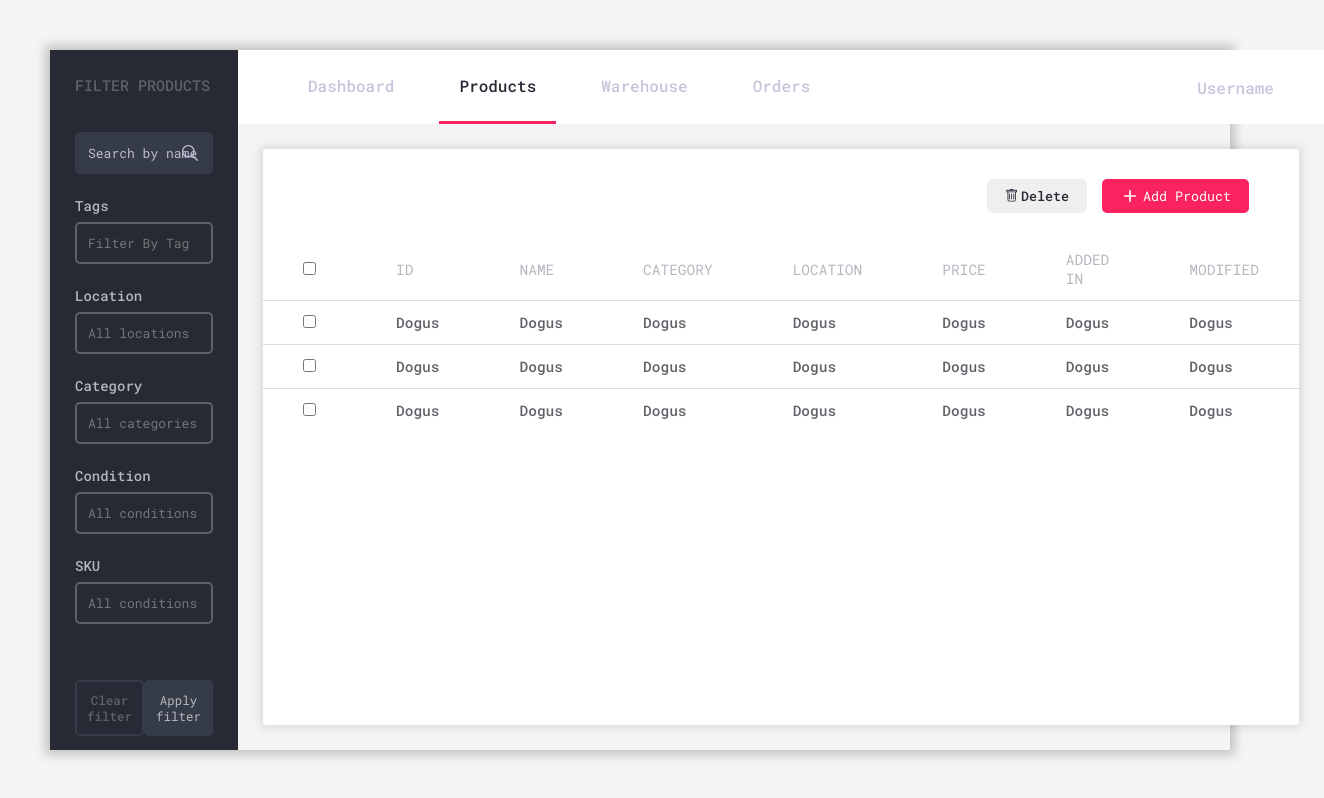
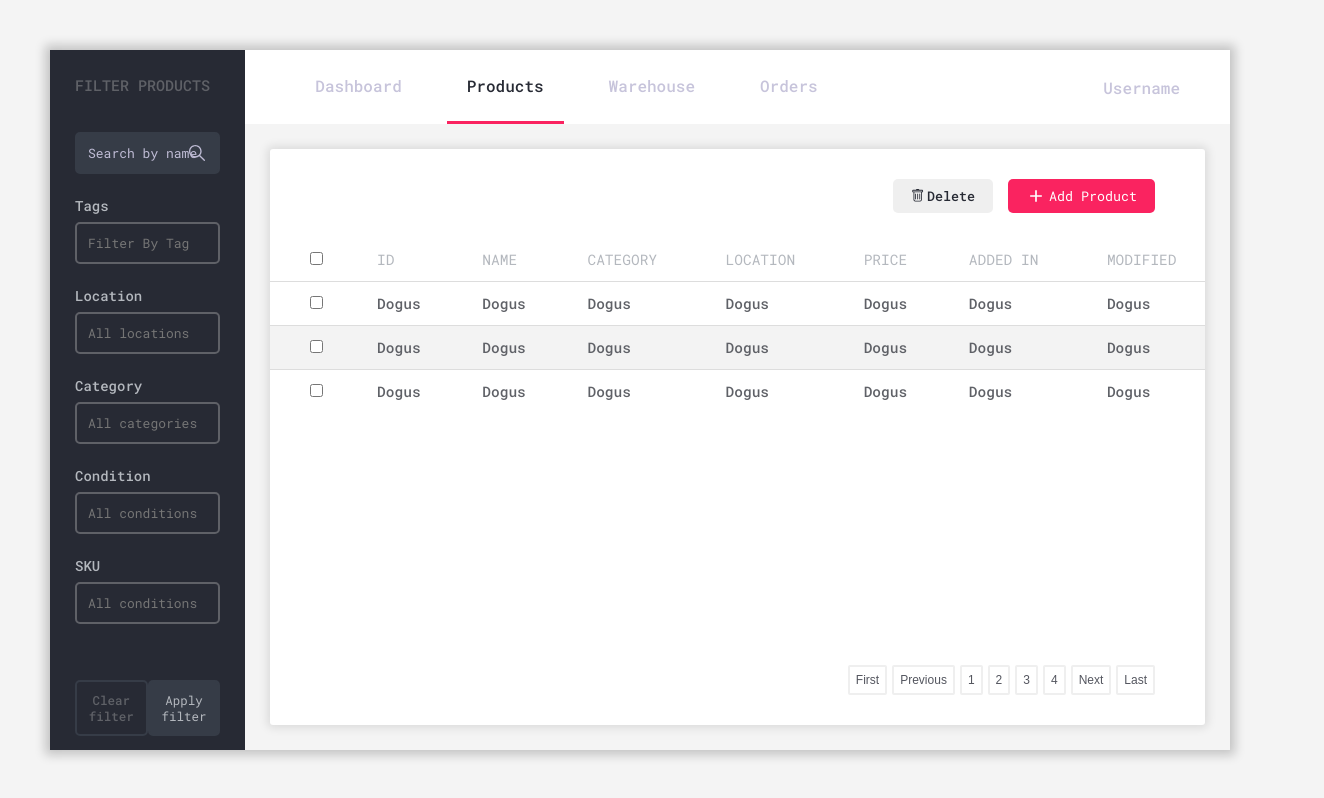
Before and after one commit to FROSTWOLFF/Inventory-Management-System, a React (Create React App) app in the folder client/: page / in a window 1280 px wide. Shown: the whole page, 1324 px wide, since content can reach past the window. Built offline with nearby package versions, Linux system fonts and the light colour scheme; the HTML template or start-up script is replaced by a standard one.

Commit message:
Pagination styling done, Next=> Need to add some dynamic inputs with props

```diff
--- /dev/null
+++ b/client/src/components/products/Pagination/Pagination.jsx
@@ -0,0 +1,20 @@
+import React from 'react';
+import classes from './Pagination.module.css';
+import PaginationButton from './PaginationButton.jsx';
+
+function Pagination() {
+  return (
+    <div className={classes.pagination}>
+      <PaginationButton label="First" />
+      <PaginationButton label="Previous" />
+      <PaginationButton label="1" />
+      <PaginationButton label="2" />
+      <PaginationButton label="3" />
+      <PaginationButton label="4" />
+      <PaginationButton label="Next" />
+      <PaginationButton label="Last" />
+    </div>
+  );
+}
+
+export default Pagination;
--- /dev/null
+++ b/client/src/components/products/Pagination/Pagination.module.css
@@ -0,0 +1,6 @@
+.pagination {
+  /* font-size: 2rem; */
+  display: flex;
+  gap: 0.5rem;
+  margin: 0 5rem 0 auto;
+}
--- /dev/null
+++ b/client/src/components/products/Pagination/PaginationButton.jsx
@@ -0,0 +1,8 @@
+import React from 'react';
+import classes from './PaginationButton.module.css';
+
+function PaginationButton({ label }) {
+  return <button className={classes.button}>{label}</button>;
+}
+
+export default PaginationButton;
--- /dev/null
+++ b/client/src/components/products/Pagination/PaginationButton.module.css
@@ -0,0 +1,11 @@
+.button {
+  color: var(--color-text-3);
+  font-size: 1.2rem;
+  padding: 0.6rem;
+  border: 2px solid var(--color-background-300);
+  background-color: var(--color-background-100);
+  border-radius: 0.2rem;
+}
+
+.selected {
+}
--- a/client/src/components/products/ProductTable/ProductTable.module.css
+++ b/client/src/components/products/ProductTable/ProductTable.module.css
@@ -1,7 +1,8 @@
 .table {
   font-size: 1.45rem;
   border-collapse: collapse;
-  margin: 2.5rem 0;
+  margin: 2.5rem 0 auto 0;
+
   /* min-width: 120rem;  */
 }
 
@@ -19,10 +20,10 @@
   border-top: 1px solid #ddd;
 }
 
-/* .table tbody tr:nth-of-type(even) {
+.table tbody tr:nth-of-type(even) {
   background-color: #f3f3f3;
-} */
+}
 
 .table td {
-  padding: 1.2rem 4rem;
+  padding: 1.2rem 0 1.2rem 4rem;
 }
--- a/client/src/components/products/Products.jsx
+++ b/client/src/components/products/Products.jsx
@@ -4,6 +4,7 @@ import Button from '../helpers/Button';
 import { BsTrash } from 'react-icons/bs';
 import { MdAdd } from 'react-icons/md';
 import ProductTable from './ProductTable/ProductTable.jsx';
+import Pagination from './Pagination/Pagination.jsx';
 
 function Products() {
   return (
@@ -17,6 +18,7 @@ function Products() {
         </Button>
       </div>
       <ProductTable />
+      <Pagination />
     </section>
   );
 }
```
